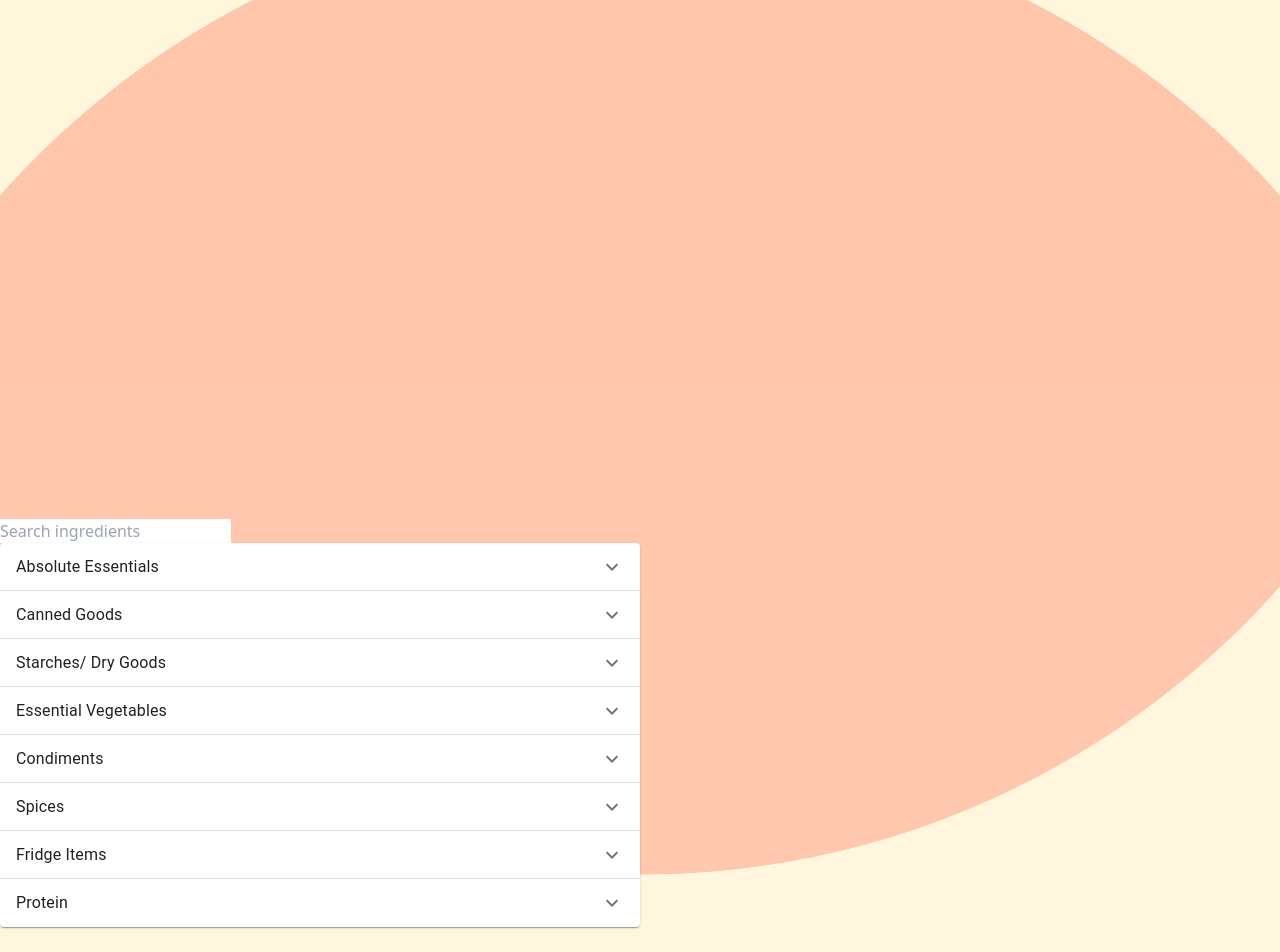
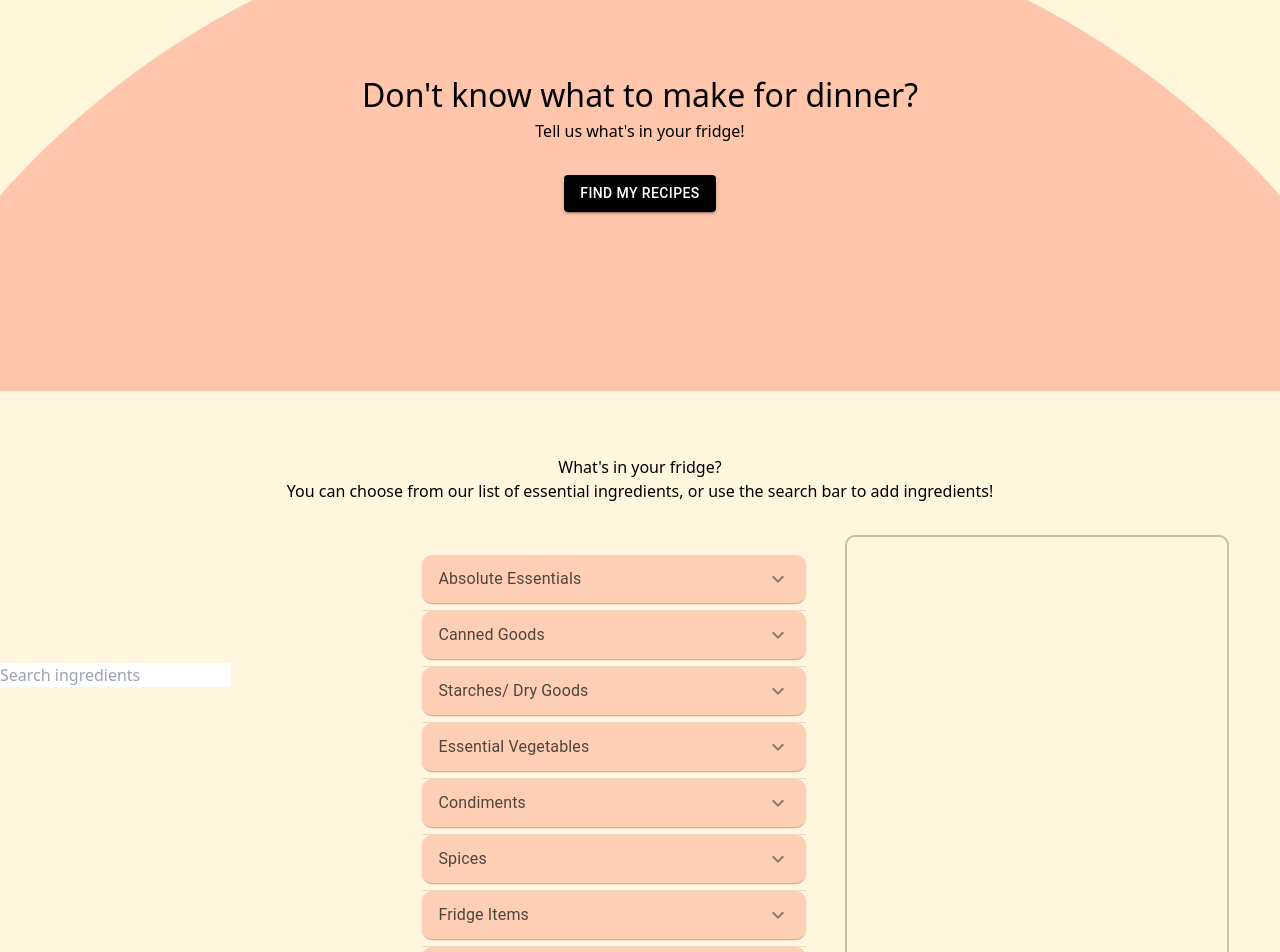
Before and after one commit to Chloe-0123/RecipeMatch, a React (Create React App) app in the folder client/: page / in a window 1280 px wide. Shown: the part 469-1421 px from the top of the page. Built offline with nearby package versions, Linux system fonts and the light colour scheme.

Commit message:
ingredients page

```diff
--- a/client/src/App.js
+++ b/client/src/App.js
@@ -13,6 +13,7 @@ import { Header } from './components/Header';
 import colortheme from './theme/theme';
 import { ThemeProvider } from '@emotion/react';
 import { Link } from '@mui/material'
+import { useMediaQuery, useTheme } from '@mui/material';
 
 function App() {
   const [ingredients, setIngredients] = useState([])
@@ -49,27 +50,35 @@ function App() {
     }
   }
 
+  const sizetheme = useTheme();
+  const sm = useMediaQuery(sizetheme.breakpoints.down('sm'));
+  const md = useMediaQuery(sizetheme.breakpoints.between('md', 'lg'));
+  const lg = useMediaQuery(sizetheme.breakpoints.up('xl'));
+
   return (
     <>
     <Header />
     <ThemeProvider theme={colortheme}>
-    <div className="main tw-h-[calc(100vh)] tw-bg-[url('../public/imgs/yellow.png')] md:tw-bg-auto md:tw-mt-0 md:tw-bg-[url('../public/imgs/page1-1.jpg')]  md:tw-bg-bottom md:tw-bg-no-repeat tw-scroll-smooth">
+    <div className="main tw-h-[calc(100vh)] tw-bg-[url('../public/imgs/yellow.png')] md:tw-bg-auto md:tw-mt-0 md:tw-bg-[url('../public/imgs/page1-1.jpg')]  md:tw-bg-no-repeat tw-scroll-smooth md:tw-bg-bottom">
       <div className="text tw-w-[100%] tw-h-[30%] tw-flex tw-flex-col tw-justify-end tw-items-center">
         <p className='tw-text-[1rem] sm:tw-text-[1.5rem]'>Find your recipes with</p>
         <p className='tw-text-[2rem] sm:tw-text-[4rem]'>RecipeMatch</p>
       </div>
-      <div className="desc tw-relative tw-flex tw-flex-col tw-justify-center tw-items-center tw-pt-4">
-        <p>Don't know what to make for dinner?</p>
+      <div className="desc tw-left-[32%] tw-flex tw-flex-col tw-justify-center tw-items-center tw-pt-[15rem]">
+        <p className='tw-text-[1rem] md:tw-text-[2rem]'>Don't know what to make for dinner?</p>
         <p>Tell us what's in your fridge!</p>
         <div className="button tw-pt-8">
-          <Button variant="contained" color='orange' onClick={handleScroll}>Find my recipes</Button>
+          {!sm ? <Button variant="contained" color='black' onClick={handleScroll}><p>Find my recipes</p></Button> : <Button variant="contained" color='grey' onClick={handleScroll}>Find my recipes</Button>}
         </div>
 
       </div>
 
     </div>
-    <div id="fridge" className="main tw-h-[100vh] tw-bg-[url('../public/imgs/page1.png')] tw-bg-top">
-      <div className="searchbar tw-pt-32">
+    <div className="instruction tw-bg-[url('../public/imgs/yellow.png')] tw-min-h-screen" id='fridge'>
+      <h2 className='tw-text-center tw-pt-16'>What's in your fridge?</h2>
+      <h3 className='tw-text-center tw-pb-8'>You can choose from our list of essential ingredients, or use the search bar to add ingredients!</h3>
+      <div className="tw-bg-top md:tw-flex md:tw-gap-[3%]">
+        <div className="searchbar tw-pt-32 md:tw-w-[30%]">
             <input
                 type="text"
                 placeholder="Search ingredients"
@@ -82,8 +91,8 @@ function App() {
               ))}
             </ul>
         </div>
-      <div className='tw-w-[50%]'>
-        <Accordion>
+        <div className='tw-w-[100%] md:tw-w-[30%] tw-flex tw-flex-col tw-gap-2 tw-items-center tw-justify-center'>
+          <Accordion style={{ borderRadius: '10px', opacity: '0.8', backgroundColor: '#FFC6AC', width: '100%' }}>
             <AccordionSummary
               expandIcon={<ExpandMoreIcon />}
               aria-controls="panel1a-content"
@@ -93,20 +102,21 @@ function App() {
             </AccordionSummary>
             <AccordionDetails>
               <Typography>
-              <FormGroup>
-                <div className="essentials tw-flex tw-flex-wrap">
-                  <FormControlLabel control={<Checkbox/>} label="salt and pepper" />
-                  <FormControlLabel control={<Checkbox/>} label="olive oil" />
-                  <FormControlLabel control={<Checkbox/>} label="vegetable oil" />
-                  <FormControlLabel control={<Checkbox/>} label="flour" />
-                  <FormControlLabel control={<Checkbox/>} label="unbleached all purpose flour" />
-                  <FormControlLabel control={<Checkbox/>} label="sugar" />
+                <FormGroup color='grey'>
+                  <div className="essentials tw-flex tw-flex-wrap opacity: '1'">
+                    <FormControlLabel control={<Checkbox color="grey"/>} label="salt and pepper" iconStyle={{fill: 'grey'}}/>
+
+                    <FormControlLabel control={<Checkbox color="grey"/>} label="olive oil" />
+                    <FormControlLabel control={<Checkbox color="grey"/>} label="vegetable oil" />
+                    <FormControlLabel control={<Checkbox color="grey"/>} label="flour" />
+                    <FormControlLabel control={<Checkbox color="grey"/>} label="unbleached all purpose flour" />
+                    <FormControlLabel control={<Checkbox color="grey"/>} label="sugar" />
                   </div>
                 </FormGroup>
               </Typography>
             </AccordionDetails>
           </Accordion>
-        <Accordion>
+          <Accordion style={{borderRadius: '10px', opacity: '0.8', backgroundColor: '#FFC6AC', width: '100%'}}>
             <AccordionSummary
               expandIcon={<ExpandMoreIcon />}
               aria-controls="panel2a-content"
@@ -118,21 +128,21 @@ function App() {
               <Typography>
               <FormGroup>
                   <div className="essentials tw-flex tw-flex-wrap">
-                  <FormControlLabel control={<Checkbox/>} label="chicken broth" />
-                  <FormControlLabel control={<Checkbox/>} label="chicken stock" />
-                  <FormControlLabel control={<Checkbox/>} label="beef broth" />
-                  <FormControlLabel control={<Checkbox/>} label="beef stock" />
-                  <FormControlLabel control={<Checkbox/>} label="canned tomato sauce" />
-                  <FormControlLabel control={<Checkbox/>} label="canned tomatoes" />
-                  <FormControlLabel control={<Checkbox/>} label="tomato paste" />
-                  <FormControlLabel control={<Checkbox/>} label="marinara sauce" />
-                  <FormControlLabel control={<Checkbox/>} label="canned tuna" />
+                    <FormControlLabel control={<Checkbox color="grey"/>} label="chicken broth" />
+                    <FormControlLabel control={<Checkbox color="grey"/>} label="chicken stock" />
+                    <FormControlLabel control={<Checkbox color="grey"/>} label="beef broth" />
+                    <FormControlLabel control={<Checkbox color="grey"/>} label="beef stock" />
+                    <FormControlLabel control={<Checkbox color="grey"/>} label="canned tomato sauce" />
+                    <FormControlLabel control={<Checkbox color="grey"/>} label="canned tomatoes" />
+                    <FormControlLabel control={<Checkbox color="grey"/>} label="tomato paste" />
+                    <FormControlLabel control={<Checkbox color="grey"/>} label="marinara sauce" />
+                    <FormControlLabel control={<Checkbox color="grey"/>} label="canned tuna" />
                   </div>
                 </FormGroup>
               </Typography>
             </AccordionDetails>
           </Accordion>
-        <Accordion>
+          <Accordion style={{borderRadius: '10px', opacity: '0.8', backgroundColor: '#FFC6AC', width: '100%'}}>
             <AccordionSummary
               expandIcon={<ExpandMoreIcon />}
               aria-controls="panel2a-content"
@@ -144,16 +154,16 @@ function App() {
               <Typography>
               <FormGroup>
                   <div className="essentials tw-flex tw-flex-wrap">
-                  <FormControlLabel control={<Checkbox/>} label="pasta" />
-                  <FormControlLabel control={<Checkbox/>} label="rice" />
-                  <FormControlLabel control={<Checkbox/>} label="lentils" />
-                  <FormControlLabel control={<Checkbox/>} label="breadcrumbs" />
+                    <FormControlLabel control={<Checkbox color="grey"/>} label="pasta" />
+                    <FormControlLabel control={<Checkbox color="grey"/>} label="rice" />
+                    <FormControlLabel control={<Checkbox color="grey"/>} label="lentils" />
+                    <FormControlLabel control={<Checkbox color="grey"/>} label="breadcrumbs" />
                   </div>
                 </FormGroup>
               </Typography>
             </AccordionDetails>
           </Accordion>
-        <Accordion>
+          <Accordion style={{borderRadius: '10px', opacity: '0.8', backgroundColor: '#FFC6AC', width: '100%'}}>
             <AccordionSummary
               expandIcon={<ExpandMoreIcon />}
               aria-controls="panel2a-content"
@@ -165,15 +175,15 @@ function App() {
               <Typography>
               <FormGroup>
                   <div className="essentials tw-flex tw-flex-wrap">
-                  <FormControlLabel control={<Checkbox/>} label="potato" />
-                  <FormControlLabel control={<Checkbox/>} label="onion" />
-                  <FormControlLabel control={<Checkbox/>} label="garlic" />
+                    <FormControlLabel control={<Checkbox color="grey"/>} label="potato" />
+                    <FormControlLabel control={<Checkbox color="grey"/>} label="onion" />
+                    <FormControlLabel control={<Checkbox color="grey"/>} label="garlic" />
                   </div>
                 </FormGroup>
               </Typography>
             </AccordionDetails>
           </Accordion>
-        <Accordion>
+          <Accordion style={{borderRadius: '10px', opacity: '0.8', backgroundColor: '#FFC6AC', width: '100%'}}>
             <AccordionSummary
               expandIcon={<ExpandMoreIcon />}
               aria-controls="panel2a-content"
@@ -185,16 +195,16 @@ function App() {
               <Typography>
               <FormGroup>
                   <div className="essentials tw-flex tw-flex-wrap">
-                  <FormControlLabel control={<Checkbox/>} label="balsamic viengar" />
-                  <FormControlLabel control={<Checkbox/>} label="distilled white vinegar" />
-                  <FormControlLabel control={<Checkbox/>} label="soy sauce" />
-                  <FormControlLabel control={<Checkbox/>} label="hot sauce" />
+                    <FormControlLabel control={<Checkbox color="grey"/>} label="balsamic viengar" />
+                    <FormControlLabel control={<Checkbox color="grey"/>} label="distilled white vinegar" />
+                    <FormControlLabel control={<Checkbox color="grey"/>} label="soy sauce" />
+                    <FormControlLabel control={<Checkbox color="grey"/>} label="hot sauce" />
                   </div>
                 </FormGroup>
               </Typography>
             </AccordionDetails>
           </Accordion>
-        <Accordion>
+          <Accordion style={{borderRadius: '10px', opacity: '0.8', backgroundColor: '#FFC6AC', width: '100%'}}>
             <AccordionSummary
               expandIcon={<ExpandMoreIcon />}
               aria-controls="panel2a-content"
@@ -206,21 +216,21 @@ function App() {
               <Typography>
               <FormGroup>
                   <div className="essentials tw-flex tw-flex-wrap">
-                  <FormControlLabel control={<Checkbox/>} label="dried basil" />
-                  <FormControlLabel control={<Checkbox/>} label="red pepper flakes" />
-                  <FormControlLabel control={<Checkbox/>} label="curry powder" />
-                  <FormControlLabel control={<Checkbox/>} label="chili powder" />
-                  <FormControlLabel control={<Checkbox/>} label="garlic powder" />
-                  <FormControlLabel control={<Checkbox/>} label="onion powder" />
-                  <FormControlLabel control={<Checkbox/>} label="oregano" />
-                  <FormControlLabel control={<Checkbox/>} label="paprike" />
-                  <FormControlLabel control={<Checkbox/>} label="dried parsley" />
+                    <FormControlLabel control={<Checkbox color="grey"/>} label="dried basil" />
+                    <FormControlLabel control={<Checkbox color="grey"/>} label="red pepper flakes" />
+                    <FormControlLabel control={<Checkbox color="grey"/>} label="curry powder" />
+                    <FormControlLabel control={<Checkbox color="grey"/>} label="chili powder" />
+                    <FormControlLabel control={<Checkbox color="grey"/>} label="garlic powder" />
+                    <FormControlLabel control={<Checkbox color="grey"/>} label="onion powder" />
+                    <FormControlLabel control={<Checkbox color="grey"/>} label="oregano" />
+                    <FormControlLabel control={<Checkbox color="grey"/>} label="paprike" />
+                    <FormControlLabel control={<Checkbox color="grey"/>} label="dried parsley" />
                   </div>
                 </FormGroup>
               </Typography>
             </AccordionDetails>
           </Accordion>
-        <Accordion>
+          <Accordion style={{borderRadius: '10px', opacity: '0.8', backgroundColor: '#FFC6AC', width: '100%'}}>
             <AccordionSummary
               expandIcon={<ExpandMoreIcon />}
               aria-controls="panel2a-content"
@@ -232,19 +242,19 @@ function App() {
               <Typography>
               <FormGroup>
                   <div className="essentials tw-flex tw-flex-wrap">
-                  <FormControlLabel control={<Checkbox/>} label="egg" />
-                  <FormControlLabel control={<Checkbox/>} label="milk" />
-                  <FormControlLabel control={<Checkbox/>} label="butter" />
-                  <FormControlLabel control={<Checkbox/>} label="ketchup" />
-                  <FormControlLabel control={<Checkbox/>} label="mayonnaise" />
-                  <FormControlLabel control={<Checkbox/>} label="mustard" />
-                  <FormControlLabel control={<Checkbox/>} label="parmesan" />
+                    <FormControlLabel control={<Checkbox color="grey"/>} label="egg" />
+                    <FormControlLabel control={<Checkbox color="grey"/>} label="milk" />
+                    <FormControlLabel control={<Checkbox color="grey"/>} label="butter" />
+                    <FormControlLabel control={<Checkbox color="grey"/>} label="ketchup" />
+                    <FormControlLabel control={<Checkbox color="grey"/>} label="mayonnaise" />
+                    <FormControlLabel control={<Checkbox color="grey"/>} label="mustard" />
+                    <FormControlLabel control={<Checkbox color="grey"/>} label="parmesan" />
                   </div>
                 </FormGroup>
               </Typography>
             </AccordionDetails>
           </Accordion>
-        <Accordion>
+          <Accordion style={{borderRadius: '10px', opacity: '0.8', backgroundColor: '#FFC6AC', width: '100%'}}>
             <AccordionSummary
               expandIcon={<ExpandMoreIcon />}
               aria-controls="panel2a-content"
@@ -256,19 +266,20 @@ function App() {
               <Typography>
               <FormGroup>
                   <div className="essentials tw-flex tw-flex-wrap">
-                  <FormControlLabel control={<Checkbox/>} label="hot dogs" />
-                  <FormControlLabel control={<Checkbox/>} label="real bacon pieces" />
-                  <FormControlLabel control={<Checkbox/>} label="beef" />
-                  <FormControlLabel control={<Checkbox/>} label="chicken breast" />
+                    <FormControlLabel control={<Checkbox color="grey"/>} label="hot dogs" />
+                    <FormControlLabel control={<Checkbox color="grey"/>} label="real bacon pieces" />
+                    <FormControlLabel control={<Checkbox color="grey"/>} label="beef" />
+                    <FormControlLabel control={<Checkbox color="grey"/>} label="chicken breast" />
                   </div>
                 </FormGroup>
               </Typography>
             </AccordionDetails>
           </Accordion>
+        </div>
+        <div className="current md:tw-w-[30%] tw-border-2 tw-border-[#C4C1A4] tw-rounded-[10px] tw-h-[60vh]">
 
         </div>
-
-
+      </div>
     </div>
 
     </ThemeProvider>
```
Lines whose indentation alone changed are shown as unchanged.
